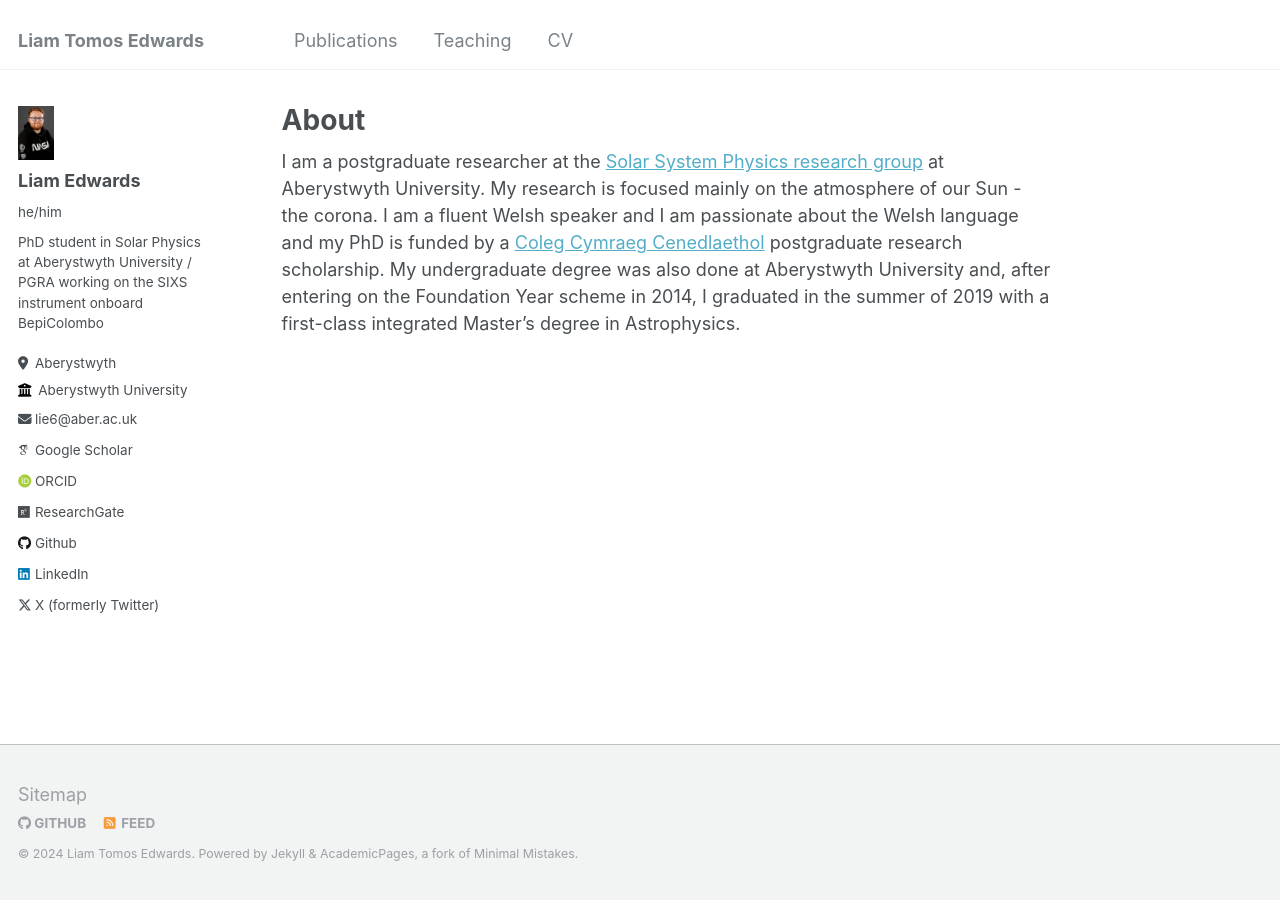
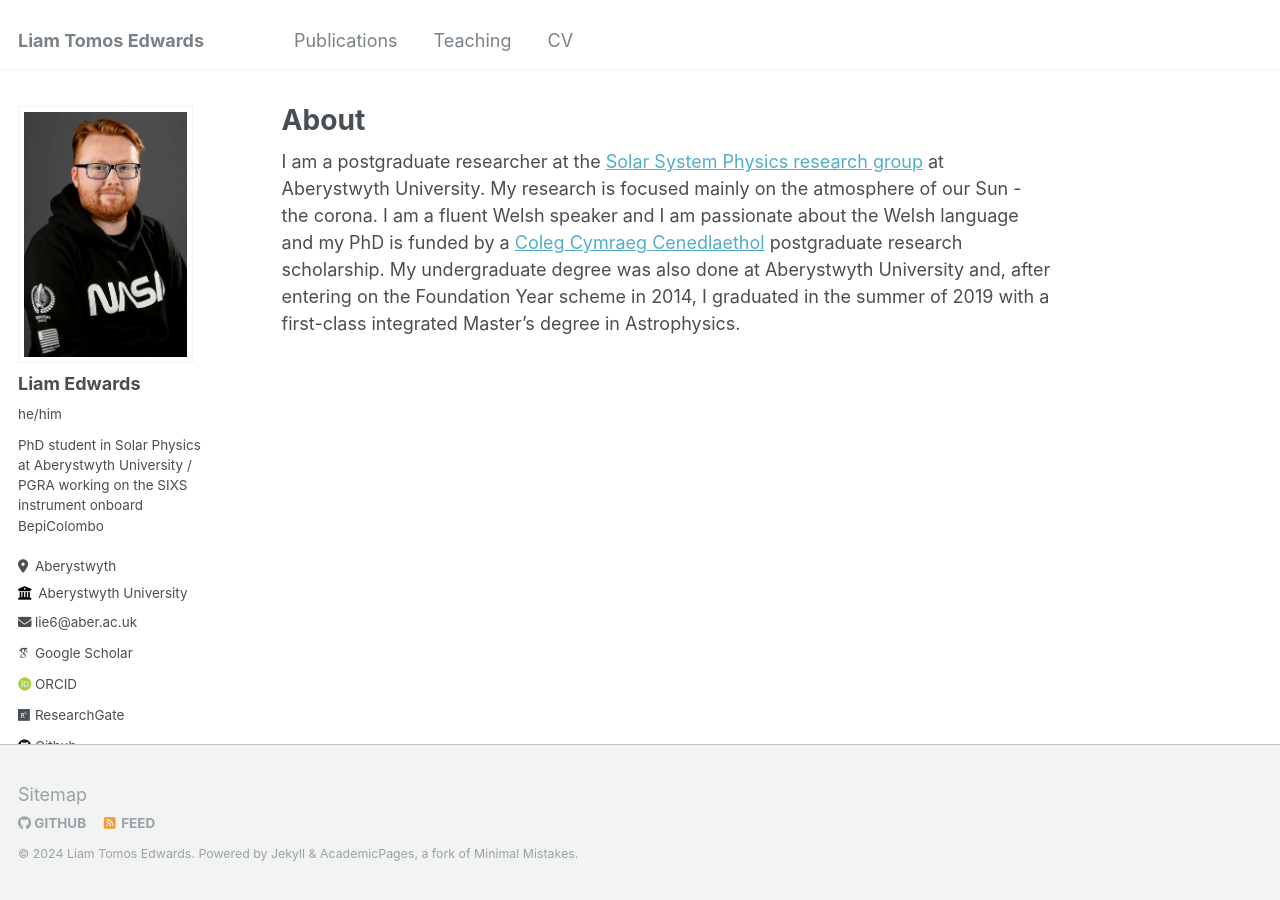
Before and after one commit to liamtomosedwards/liamtomosedwards.github.io, a Jekyll site: the page built from _pages/about.md, in a window 1280 px wide. Built offline with Jekyll 4.4.1, drawn with Linux system fonts in a browser that asks for light colours; some web fonts are replaced.

Commit message:
Update _sidebar.scss

```diff
--- a/_sass/_sidebar.scss
+++ b/_sass/_sidebar.scss
@@ -83,9 +83,20 @@
   // set width only, for non-square avatars
   // height: 36px;
 
+  @include breakpoint($large) {
+    display: block;
+    width: auto;
+    height: auto;
+  }
+
   img {
     max-width: 175px;
     border-radius: 0%;
+
+    @include breakpoint($large) {
+      padding: 5px;
+      border: 1px solid $border-color;
+    }
   }
 }
 
```
